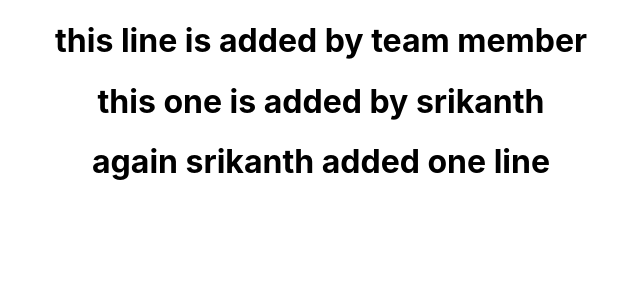
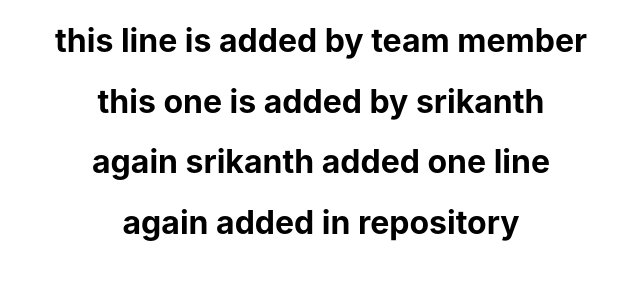
Before and after one commit to Jsrikanth12/repo2504, a React (Create React App) app in the folder hub/: page / in a window 1280 px wide. Shown: the top 300 px of the page, without its empty margins (319-959 px from the left). Built offline with nearby package versions, Linux system fonts and the light colour scheme.

Commit message:
Update App.js

```diff
--- a/hub/src/App.js
+++ b/hub/src/App.js
@@ -7,6 +7,7 @@ function App() {
     <h1>this line is added by team member</h1>
     <h1>this one is added by srikanth</h1>
     <h1>again srikanth added one line</h1>
+    <h1>again added in repository</h1>
     </div>
   );
 }
```
